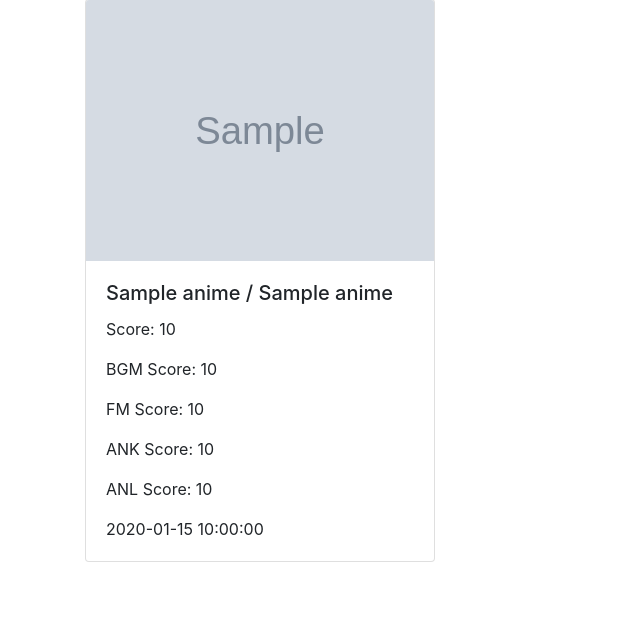
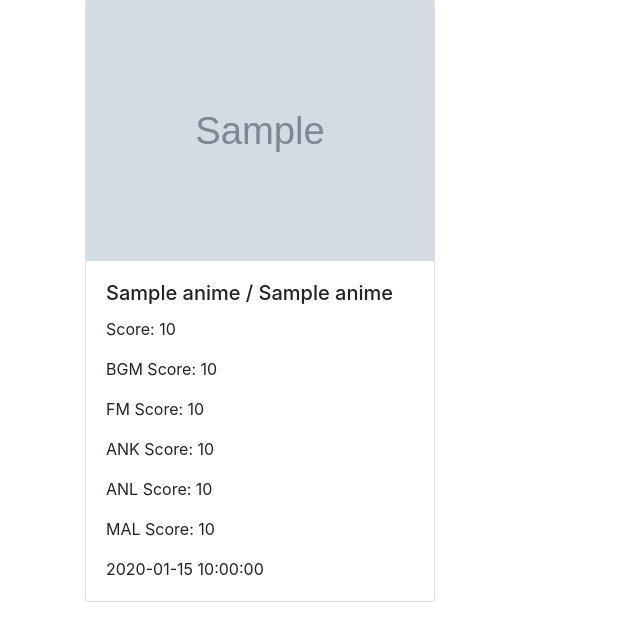
Before and after one commit to facjxzdt/AnimeScore, a Python web app: template web/templates/ranking.html in a window 1280 px wide. Shown: the part 121-762 px from the top of the page, without its empty margins (0-640 px from the left). Run offline with Jinja, Linux system fonts and the light colour scheme; the template is opened without the code that fills it: most values are stand-ins (such as "Sample title", 1, 10 or a date in 2020); grey boxes marked "Sample" are stand-in pictures; some libraries are stand-ins or nearby versions.

Commit message:
fix bugs

```diff
--- a/web/templates/ranking.html
+++ b/web/templates/ranking.html
@@ -21,6 +21,7 @@
                             <p class="card-text">FM Score: {{ anime.fm_score }}</p>
                             <p class="card-text">ANK Score: {{ anime.ank_score }}</p>
                             <p class="card-text">ANL Score: {{ anime.anl_score }}</p>
+                            <p class="card-text">MAL Score: {{ anime.mal_score }}</p>
                             <p class="card-text">{{ anime.time }}</p>
                         </div>
                     </div>
```
